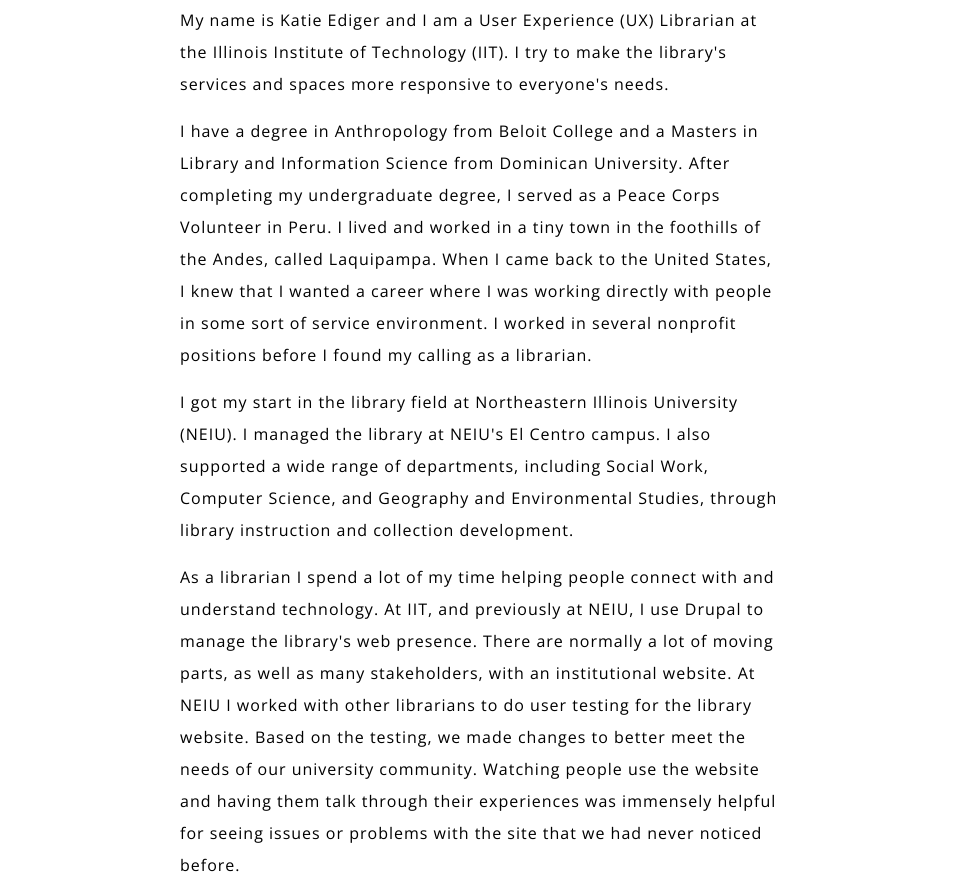
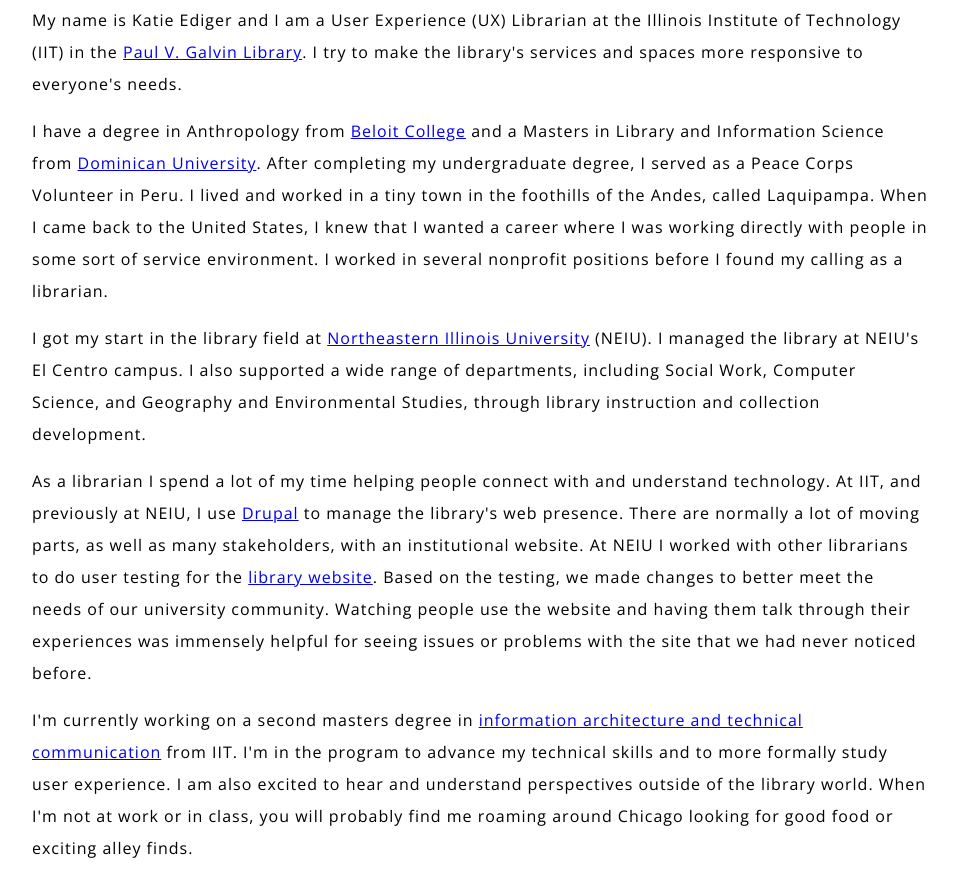
Before and after one commit to katieediger/website, a plain HTML site: page index.html in a window 1280 px wide. Shown: the part 61-952 px from the top of the page, without its empty margins (160-1117 px from the left). Drawn offline with nearby package versions, Linux system fonts and the light colour scheme.

Commit message:
added links to HTML and updated CSS using MDN CSS guide

```diff
--- a/index.html
+++ b/index.html
@@ -11,42 +11,49 @@
   <h1>Katie Ediger</h1>
   <p>
     My name is Katie Ediger and I am a User Experience (UX) Librarian at the
-    Illinois Institute of Technology (IIT). I try to make the library's services and
-    spaces more responsive to everyone's needs.
+    Illinois Institute of Technology (IIT) in the
+    <a href="http://library.iit.edu">Paul V. Galvin Library</a>.
+    I try to make the library's services and spaces more responsive to
+    everyone's needs.
   </p>
   <p>
-    I have a degree in Anthropology from Beloit College and a Masters in Library
-    and Information Science from Dominican University. After completing my
-    undergraduate degree, I served as a Peace Corps Volunteer in Peru. I lived and
-    worked in a tiny town in the foothills of the Andes, called Laquipampa. When I
-    came back to the United States, I knew that I wanted a career where I was
-    working directly with people in some sort of service environment. I worked in
-    several nonprofit positions before I found my calling as a librarian.
+    I have a degree in Anthropology from <a href="https://www.beloit.edu/">
+    Beloit College</a> and a Masters in Library and Information Science from
+    <a href="https://sois.dom.edu/">Dominican University</a>. After completing
+    my undergraduate degree, I served as a Peace Corps Volunteer in Peru. I
+    lived and worked in a tiny town in the foothills of the Andes, called
+    Laquipampa. When I came back to the United States, I knew that I wanted a
+    career where I was working directly with people in some sort of service
+    environment. I worked in several nonprofit positions before I found my
+    calling as a librarian.
   </p>
   <p>
-    I got my start in the library field at Northeastern Illinois University (NEIU).
-    I managed the library at NEIU's El Centro campus. I also supported a wide range
-    of departments, including Social Work, Computer Science, and Geography and
-    Environmental Studies, through library instruction and collection development.
+    I got my start in the library field at <a href="https://www.neiu.edu">
+    Northeastern Illinois University</a> (NEIU). I managed the library at NEIU's
+    El Centro campus. I also supported a wide range of departments, including
+    Social Work, Computer Science, and Geography and Environmental Studies,
+    through library instruction and collection development.
   </p>
   <p>
     As a librarian I spend a lot of my time helping people connect with and
-    understand technology. At IIT, and previously at NEIU, I use Drupal to manage
+    understand technology. At IIT, and previously at NEIU, I use
+    <a href="https://www.drupal.org/">Drupal</a> to manage
     the library's web presence. There are normally a lot of moving parts, as
-    well as many stakeholders, with an institutional website. At NEIU I worked with
-    other librarians to do user testing for the library website. Based on the
+    well as many stakeholders, with an institutional website. At NEIU I worked
+    with other librarians to do user testing for the
+    <a href="https://www.neiu.edu/library/">library website</a>. Based on the
     testing, we made changes to better meet the needs of our university community.
     Watching people use the website and having them talk through their experiences
     was immensely helpful for seeing issues or problems with the site that we had
     never noticed before.
   </p>
   <p>
-    I'm currently working on a second masters degree in Information Architecture
-    from IIT. I'm in the program to advance my technical skills and to more formally
-    study user experience. I am also excited to hear and understand perspectives
-    outside of the library world. When I'm not at work or in class, you will
-    probably find me roaming around Chicago looking for good food or exciting alley
-    finds.
+    I'm currently working on a second masters degree in <a href="https://humansciences.iit.edu/humanities/programs/graduate-programs/master-science-technical-communication-and-information-architecture">information architecture
+    and technical communication</a> from IIT. I'm in the program to advance my
+    technical skills and to more formally study user experience. I am also
+    excited to hear and understand perspectives outside of the library world.
+    When I'm not at work or in class, you will probably find me roaming around
+    Chicago looking for good food or exciting alley finds.
   </p>
 </body>
 </html>
--- a/screen.css
+++ b/screen.css
@@ -52,11 +52,12 @@ table {
 html {
   font-size: 10px;
   font-family: 'Open Sans', sans-serif;
-	background-color: white
+	background-color: white;
+	display: inline-flex;
 }
 
 body {
-	width: 600px;
+	width: 70%;
 	margin: 0 auto;
 	padding: 0 10px 10px 10px;
 }
```
